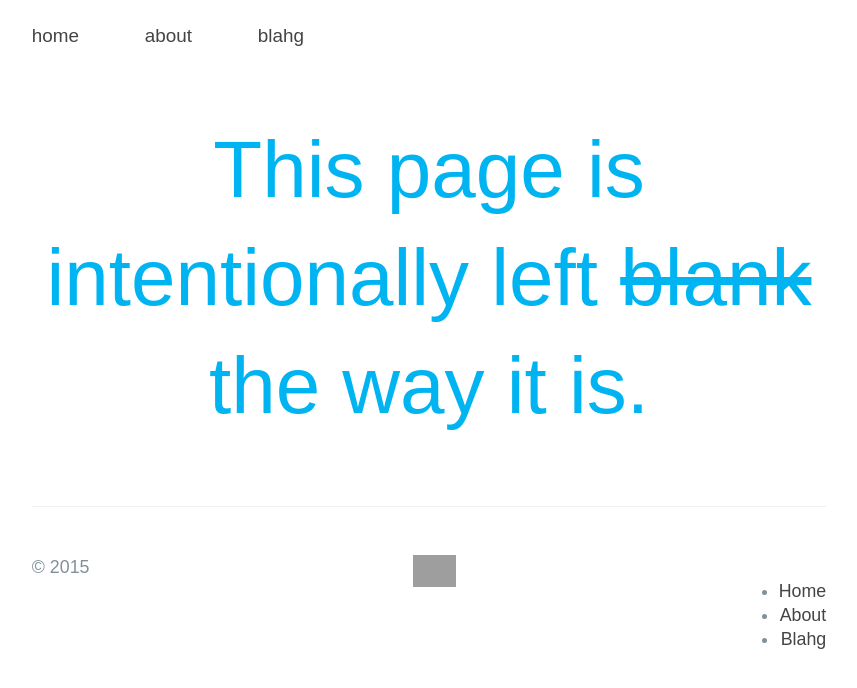
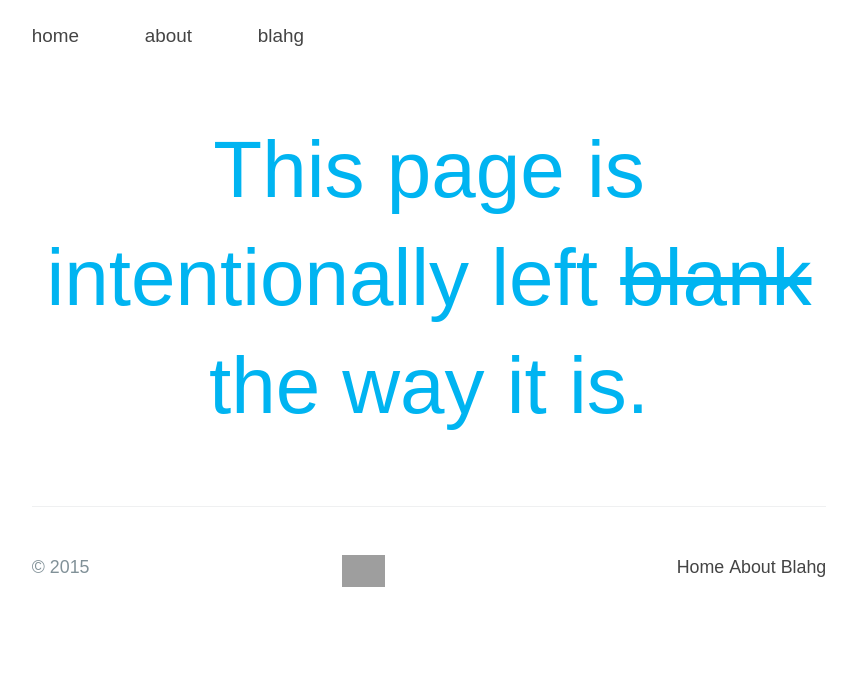
Before and after one commit to a-mar/a-mar.github.io, a Jekyll site: the page built from index.html, in a window 1280 px wide. Shown: the top 688 px of the page, without its empty margins (211-1068 px from the left). Built offline with Jekyll 4.4.1, drawn with Linux system fonts in a browser that asks for light colours; nearby versions of some CDN libraries; some web fonts are replaced; Markdown is read by kramdown in place of the engine named in the settings; grey boxes are pictures that could not be loaded.

Commit message:
Update main.css

```diff
--- a/stylesheets/main.css
+++ b/stylesheets/main.css
@@ -152,6 +152,11 @@ h6 {
   text-align:right;
   float:right;
 }
+
+.site-footer-other li {
+    display: inline;
+}
+
 nav ul li {
     display: inline;
     margin-right:100px;
```
